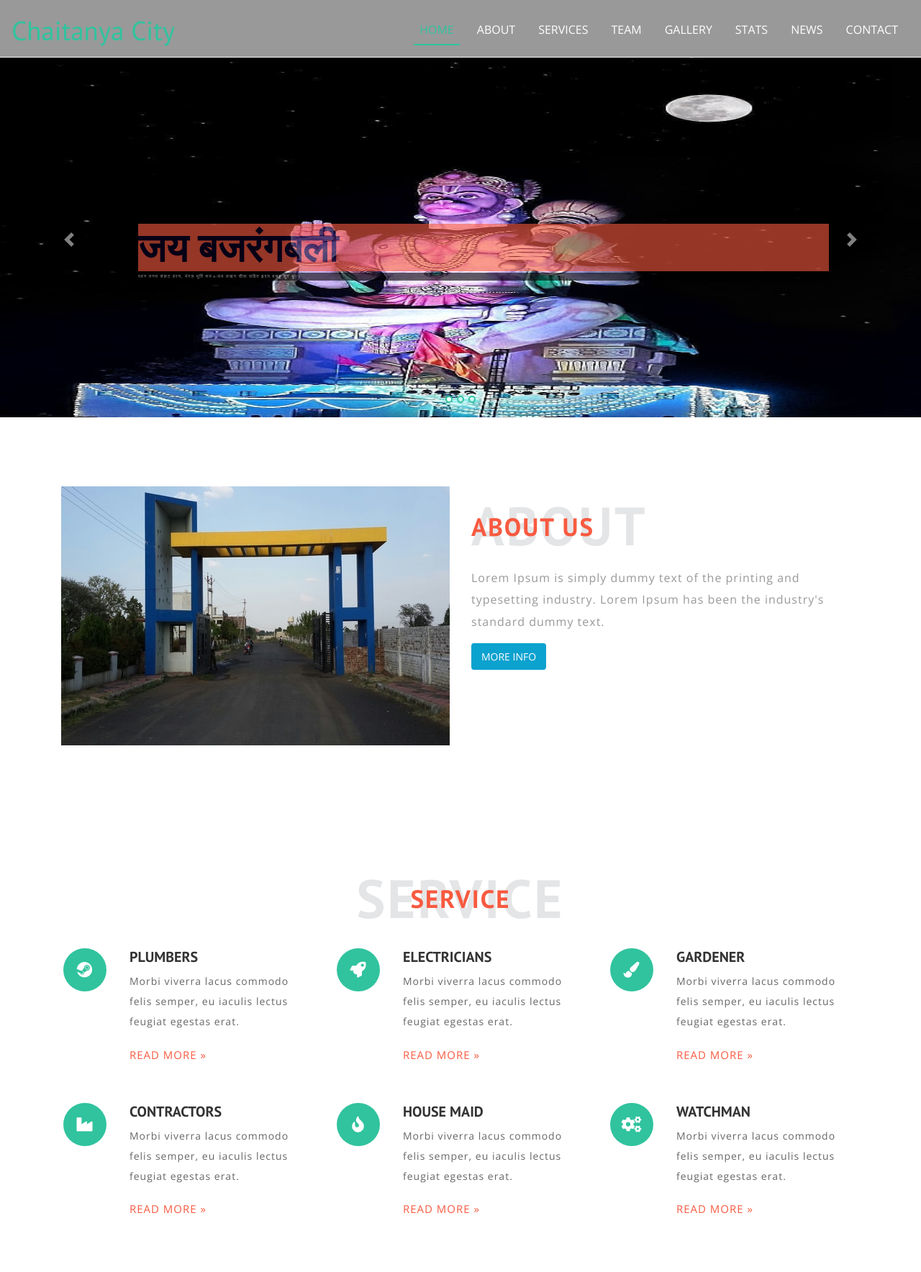
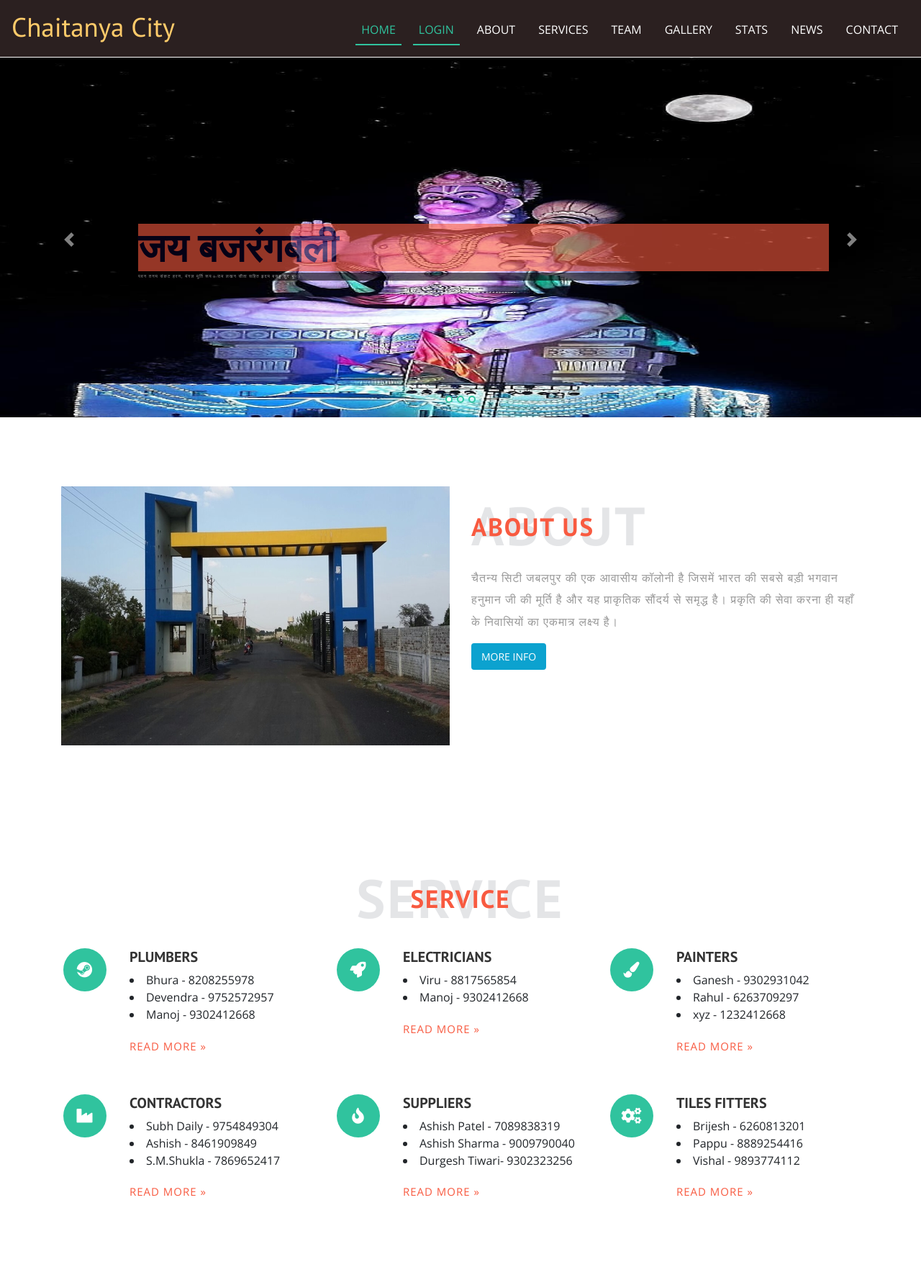
Before and after one commit to ashishkumarti/Chatenya-City, a PHP site: page / in a window 1280 px wide. Shown: the top 1768 px of the page at 72% size. Run offline with PHP 8.4, Linux system fonts and the light colour scheme.

Commit message:
Add files via upload

```diff
--- a/css/style.css
+++ b/css/style.css
@@ -119,11 +119,13 @@ header {
     top: 0;
     z-index: 9;
     width: 100%;
-    background: rgba(0, 0, 0, 0.4);
+    background: rgb(43, 32, 32);
 }
 .navbar-light .navbar-brand {
-    color:#30c39e;
+    color: rgb(255, 203, 106);
     font-size: 37px;
+    position: relative;
+    top:-5px;
 }
 .navbar-light .navbar-brand:focus, .navbar-light .navbar-brand:hover {
     color: #30c39e;
@@ -964,7 +966,9 @@ li.nav-item {
 }
 @media(max-width:991px){
 .navbar-light .navbar-toggler {
-    background: #fff;
+    background: rgb(255, 203, 106);
+    padding: 2px;
+
 }
 ul.navbar-nav.ml-auto {
     background: rgba(0, 0, 0, 0.5215686274509804);
@@ -1327,8 +1331,9 @@ p.para-w3-agileits {
     font-size: 13px;
 }
 .navbar-toggler-icon {
-    width: 1em;
+    width:1em;
     height: 1em;
+
 }
 .carousel-caption h5 {
     font-size: 20px;
--- a/index.html
+++ b/index.html
@@ -44,9 +44,13 @@
   </button>
   <div class="collapse navbar-collapse" id="navbarNav">
     <ul class="navbar-nav ml-auto">
+
       <li class="nav-item active">
         <a class="nav-link scroll" href="index.html">HOME <span class="sr-only">(current)</span></a>
-      </li>
+	  </li>
+	  <li class="nav-item active">
+		<a class="nav-link scroll" href="login.html">LOGIN <span class="sr-only">(current)</span></a>
+	</li>
       <li class="nav-item">
         <a class="nav-link scroll" href="#about">ABOUT</a>
       </li>
@@ -129,8 +133,7 @@
 							<h3>ABOUT US</h3>
 							<h4>ABOUT</h4>
 						</div>
-					   <p>Lorem Ipsum is simply dummy text of the printing and typesetting industry. Lorem Ipsum has been the industry's
-                        standard dummy text.</p>
+					   <p>चैतन्य सिटी जबलपुर की एक आवासीय कॉलोनी है जिसमें भारत की सबसे बड़ी भगवान हनुमान जी की मूर्ति है और यह प्राकृतिक सौंदर्य से समृद्ध है। प्रकृति की सेवा करना ही यहाँ के निवासियों का एकमात्र लक्ष्य है।  <p>
 						<!-- Button trigger modal -->
 							<button type="button" class="btn btn-primary more-button" data-toggle="modal" data-target="#exampleModal33">
 							  MORE INFO
@@ -141,15 +144,15 @@
 							  <div class="modal-dialog" role="document">
 								<div class="modal-content">
 								  <div class="modal-header">
-									<h5 class="modal-title" id="exampleModalLabel">Modal title</h5>
+									<h5 class="modal-title" id="exampleModalLabel">More Information</h5>
 									<button type="button" class="close" data-dismiss="modal" aria-label="Close">
 									  <span aria-hidden="true">&times;</span>
 									</button>
 								  </div>
 								  <div class="modal-body">
 									<img src="images/ab.jpg" alt="image" />
-									<p>Lorem Ipsum is simply dummy text of the printing and typesetting industry. Lorem Ipsum has been the industry's
-										standard dummy text.</p>
+									<p>
+										Chaitanya City is a residential colony in Jabalpur which has the largest statue of Lord Hanuman in India and is rich in natural beauty. Serving nature is the sole goal of its residents..</p>
 								  </div>
 
 								</div>
@@ -179,10 +182,36 @@
 							</div>
 							<div class="col-9 wthree_banner_bottom_grid_right">
 								<h4 class="sub_service_agileits text-uppercase mb-2">Plumbers</h4>
-								<p class="mb-2">Morbi viverra lacus commodo felis semper, eu iaculis lectus feugiat egestas erat.</p>
+								<div class="mb-2">
+									<li>Bhura    - 8208255978</li>
+									<li>Devendra - 9752572957</li>
+									<li>Manoj    - 9302412668</li>
+
+								</div>
 								<div class="agileits-button two service">
-									<a class="btn btn-primary btn-lg  text-uppercase" href="#" data-toggle="modal" data-target="#exampleModal33" role="button">Read More »</a>
+									<a class="btn btn-primary btn-lg  text-uppercase" href="#" data-toggle="modal" data-target="#exampleModal1" role="button">Read More »</a>
+									<!-- Modal -->
+							<div class="modal fade" id="exampleModal1" tabindex="-1" role="dialog" aria-labelledby="exampleModalLabel" aria-hidden="true">
+								<div class="modal-dialog" role="document">
+								  <div class="modal-content">
+									<div class="modal-header">
+									  <h5 class="modal-title" id="exampleModalLabel">More Information</h5>
+									  <button type="button" class="close" data-dismiss="modal" aria-label="Close">
+										<span aria-hidden="true">&times;</span>
+									  </button>
+									</div>
+									<div class="modal-body">
 
+									  <p>
+										  Please get the quotations clearly before conferming the deal. We are not liable for any loss.
+									 </p>
+									 <br/>
+									 <p>Contact Us to get registered as a service provider at Chaitanya City.(chaitanyacity9@gmail.com)</p>
+									</div>
+
+								  </div>
+								</div>
+							  </div>
 								</div>
 							</div>
 						</div>
@@ -198,9 +227,14 @@
 							</div>
 							<div class="col-9 wthree_banner_bottom_grid_right">
 								<h4 class="sub_service_agileits text-uppercase mb-2">Electricians</h4>
-								<p class="mb-2">Morbi viverra lacus commodo felis semper, eu iaculis lectus feugiat egestas erat.</p>
+								<div class="mb-2">
+									<li>Viru     - 8817565854</li>
+
+									<li>Manoj    - 9302412668</li>
+
+								</div>
 								<div class="agileits-button two service">
-									<a class="btn btn-primary btn-lg  text-uppercase" href="#" data-toggle="modal" data-target="#exampleModal33" role="button">Read More »</a>
+									<a class="btn btn-primary btn-lg  text-uppercase" href="#" data-toggle="modal" data-target="#exampleModal1" role="button">Read More »</a>
 
 								</div>
 							</div>
@@ -216,10 +250,14 @@
 								</div>
 							</div>
 							<div class="col-9 wthree_banner_bottom_grid_right">
-								<h4 class="sub_service_agileits text-uppercase mb-2">Gardener</h4>
-								<p class="mb-2">Morbi viverra lacus commodo felis semper, eu iaculis lectus feugiat egestas erat.</p>
-								<div class="agileits-button two service">
-									<a class="btn btn-primary btn-lg  text-uppercase" href="#" data-toggle="modal" data-target="#exampleModal33" role="button">Read More »</a>
+								<h4 class="sub_service_agileits text-uppercase mb-2">Painters</h4>
+								<div class="mb-2">
+									<li>Ganesh    - 9302931042</li>
+									<li>Rahul    - 6263709297</li>
+									<li>xyz    - 1232412668</li>
+
+								</div>								<div class="agileits-button two service">
+									<a class="btn btn-primary btn-lg  text-uppercase" href="#" data-toggle="modal" data-target="#exampleModal1" role="button">Read More »</a>
 
 								</div>
 							</div>
@@ -236,9 +274,13 @@
 							</div>
 							<div class="col-9 wthree_banner_bottom_grid_right">
 								<h4 class="sub_service_agileits text-uppercase mb-2">Contractors</h4>
-								<p class="mb-2">Morbi viverra lacus commodo felis semper, eu iaculis lectus feugiat egestas erat.</p>
-								<div class="agileits-button two service">
-									<a class="btn btn-primary btn-lg  text-uppercase" href="#" data-toggle="modal" data-target="#exampleModal33" role="button">Read More »</a>
+								<div class="mb-2">
+									<li>Subh Daily - 9754849304</li>
+									<li>Ashish     - 8461909849</li>
+									<li>S.M.Shukla - 7869652417</li>
+
+								</div>								<div class="agileits-button two service">
+									<a class="btn btn-primary btn-lg  text-uppercase" href="#" data-toggle="modal" data-target="#exampleModal1" role="button">Read More »</a>
 
 								</div>
 							</div>
@@ -254,10 +296,14 @@
 								</div>
 							</div>
 							<div class="col-9 wthree_banner_bottom_grid_right">
-								<h4 class="sub_service_agileits text-uppercase mb-2">House Maid</h4>
-								<p class="mb-2">Morbi viverra lacus commodo felis semper, eu iaculis lectus feugiat egestas erat.</p>
-								<div class="agileits-button two service">
-									<a class="btn btn-primary btn-lg  text-uppercase" href="#" data-toggle="modal" data-target="#exampleModal33" role="button">Read More »</a>
+								<h4 class="sub_service_agileits text-uppercase mb-2">Suppliers</h4>
+								<div class="mb-2">
+									<li>Ashish Patel  - 7089838319</li>
+									<li>Ashish Sharma - 9009790040</li>
+									<li>Durgesh Tiwari- 9302323256</li>
+
+								</div>									<div class="agileits-button two service">
+									<a class="btn btn-primary btn-lg  text-uppercase" href="#" data-toggle="modal" data-target="#exampleModal1" role="button">Read More »</a>
 
 								</div>
 							</div>
@@ -273,10 +319,14 @@
 								</div>
 							</div>
 							<div class="col-9 wthree_banner_bottom_grid_right">
-								<h4 class="sub_service_agileits text-uppercase mb-2">Watchman</h4>
-								<p class="mb-2">Morbi viverra lacus commodo felis semper, eu iaculis lectus feugiat egestas erat.</p>
-								<div class="agileits-button two service">
-									<a class="btn btn-primary btn-lg text-uppercase" href="#" data-toggle="modal" data-target="#exampleModal33" role="button">Read More »</a>
+								<h4 class="sub_service_agileits text-uppercase mb-2">Tiles Fitters</h4>
+								<div class="mb-2">
+									<li>Brijesh    - 6260813201</li>
+									<li>Pappu     - 8889254416</li>
+									<li>Vishal    - 9893774112</li>
+
+								</div>									<div class="agileits-button two service">
+									<a class="btn btn-primary btn-lg text-uppercase" href="#" data-toggle="modal" data-target="#exampleModal1" role="button">Read More »</a>
 
 								</div>
 							</div>
@@ -289,8 +339,8 @@
 <!-- //services -->
 <!-- video section -->
     <div class="video-w3l" data-vide-bg="video/1">
-        <h2>We love to live in peace and harmoney!</h2>
-		<p>Contrary to popular belief, Lorem Ipsum is not simply random text</p>
+        <h2>Become a part of Hanuman Mandir Charitable Trust!</h2>
+		<p>Donate for our Hanuman Tempel and get your share of punya!</p>
 			<!-- Button trigger modal -->
 					<button type="button" class="btn btn-primary more-button3" data-toggle="modal" data-target="#exampleModal32">
 					  MORE INFO
@@ -301,15 +351,26 @@
 					  <div class="modal-dialog" role="document">
 						<div class="modal-content">
 						  <div class="modal-header">
-							<h5 class="modal-title">Modal title</h5>
+							<h5 class="modal-title">दान</h5>
 							<button type="button" class="close" data-dismiss="modal" aria-label="Close">
 							  <span aria-hidden="true">&times;</span>
 							</button>
 						  </div>
 						  <div class="modal-body">
-							<img src="images/contact.jpg" alt="image" />
-							<p class="model-body-text-p">Lorem Ipsum is simply dummy text of the printing and typesetting industry. Lorem Ipsum has been the industry's
-								standard dummy text.</p>
+							<img src="images/daan.jpg" alt="image" />
+							<p class="model-body-text-p">यज्ञदानतपःकर्म न त्याज्यं कार्यमेव तत्।
+
+								यज्ञो दानं तपश्चैव पावनानि मनीषिणाम्।(श्रीमद्भगवद्‌गीता -- अध्याय 18, श्लोक 5)।
+								<br/>
+								यज्ञ, दान और तपरूप कर्मोंका त्याग नहीं करना चाहिये, प्रत्युत उनको तो करना ही चाहिये क्योंकि यज्ञ, दान और तप -- ये तीनों ही कर्म मनीषियोंको पवित्र करनेवाले हैं।
+							<hr/>
+							<hr/>
+							<li>Shri Ashok Rohani - Rs 1,00,000</li>
+							<li>Chaitanya City Samiti - 10,000 Trees</li>
+
+
+							</p>
+
 						  </div>
 
 						</div>
@@ -328,7 +389,7 @@
 				<div class="row">
 
 					<div class="col-md-3 team_grid text-center">
-						<img src="images/t4.jpg" alt=" " class="img-fluid" />
+						<img src="images/t1.jpg" alt=" " class="img-fluid" />
 						<h3>Mr Ashok Rohani</h3>
 						<p class="team_gridp">Care Taker</p>
 						<p>Vidhayak of Jabalput Cantonment</p>
@@ -342,10 +403,10 @@
 					</div>
 
 					<div class="col-md-3 team_grid text-center">
-						<img src="images/t1.jpg" alt=" " class="img-fluid" />
+						<img src="images/t4.jpg" alt=" " class="img-fluid" />
 						<h3>Mr. Sohan Ji</h3>
 						<p class="team_gridp">President</p>
-						<p>Lorem Ipsum is simply dummy text of the printing and typesetting industry.</p>
+						<p>RSS head of Katni Sambhag</p>
 						<ul class="footer_list_icons team_icons">
 							<li><a href="#"><i class="fab fa-facebook-f"></i></a></li>
 							<li><a href="#"><i class="fab fa-twitter"></i></a></li>
@@ -354,6 +415,7 @@
 
 						</ul>
 					</div>
+					<!--
 					<div class="col-md-3 team_grid text-center">
 						<img src="images/t2.jpg" alt=" " class="img-fluid" />
 						<h3>Vice President</h3>
@@ -392,7 +454,7 @@
 							<li><a href="#"><i class="fab fa-linkedin-in"></i></a></li>
 
 						</ul>
-					</div>
+					</div>-->
 				 </div>
 				</div>
 			</div>
@@ -551,8 +613,7 @@
 							<h3>OUR STATS</h3>
 							<h4>STATS</h4>
 						</div>
-					   <p>Lorem Ipsum is simply dummy text of the printing and typesetting industry. Lorem Ipsum has been the industry's
-                        standard dummy text.</p>
+					   <p>These are the latest stats of our society which you may concern.</p>
 						<!-- Button trigger modal -->
 							<button type="button" class="btn btn-primary more-button1" data-toggle="modal" data-target="#exampleModal2">
 							  MORE INFO
@@ -563,15 +624,14 @@
 							  <div class="modal-dialog" role="document">
 								<div class="modal-content">
 								  <div class="modal-header">
-									<h5 class="modal-title" id="exampleModalLabel2">Modal title</h5>
+									<h5 class="modal-title" id="exampleModalLabel2">Our Documents</h5>
 									<button type="button" class="close" data-dismiss="modal" aria-label="Close">
 									  <span aria-hidden="true">&times;</span>
 									</button>
 								  </div>
 								  <div class="modal-body">
 									<img src="images/contact.jpg" alt="image" />
-									<p>Lorem Ipsum is simply dummy text of the printing and typesetting industry. Lorem Ipsum has been the industry's
-										standard dummy text.</p>
+									<p>Our society is rera approved, TNCP approved and registered as "Chaitanya City Rehwasi". Documents are linked here <a href="#">link</a> </p>
 								  </div>
 
 								</div>
@@ -708,6 +768,7 @@
 				<h4>CONTACT US</h4>
 			</div>
 			<div class="row">
+				<!--
 				<div class="col-lg-4 col-sm-6">
 				<div class="contact-left">
 					<h3>About Us</h3>
@@ -729,7 +790,7 @@
 							<li><a href="#"><i class="fab fa-linkedin-in"></i></a></li>
 					</ul>
 				</div>
-				</div>
+				</div>-->
 				<div class="col-lg-8 col-sm-6">
 				<div class="contact-middle">
 					<h3>Write to Us</h3>
@@ -755,12 +816,13 @@
 	</div>
 	</div>
 	<!--
-
+map
 	-->
+	<hr/>
 	<div class="map-w3ls">
 		<iframe src="https://www.google.com/maps/embed?pb=!1m18!1m12!1m3!1d3669.2818683169526!2d79.98199761444407!3d23.123370218356996!2m3!1f0!2f0!3f0!3m2!1i1024!2i768!4f13.1!3m3!1m2!1s0x3981ac42db1b659d%3A0xd41465b350f3388f!2sHanuman%20Temple%2C%20Chaitnya%20City%2C%20Tilhari%2C%20Jabalpur!5e0!3m2!1sen!2sin!4v1599604980202!5m2!1sen!2sin" ></iframe>
 	</div>
-
+	<hr/>
 	<div class="w3layouts_newsletter_right">
 		<div class="container">
 		<div class="row">
@@ -783,6 +845,7 @@
 		</div>
 		</div>
 	</div>
+
 <!-- //contact -->
 
 <!--footer -->
@@ -795,7 +858,7 @@
 					<h3>About Us</h3>
 				</div>
 				<div class="footer-text">
-					<p>Curabitur non nulla sit amet nislinit tempus convallis quis ac lectus.Nulla porttitor accumsana tincidunt.</p>
+					<p>We are a family which is dedicated towards the wellfare of the society.</p>
 					<ul class="social_section_1info">
 							<li><a href="#"><i class="fab fa-facebook-f"></i></a></li>
 							<li><a href="#"><i class="fab fa-twitter"></i></a></li>
@@ -811,7 +874,7 @@
 				<div class="contact-info">
 					<p><i class="fas fa-map-marker"></i>111 Phase 2 Part 2 Chaitanya City 482020.</p>
 					<p><i class="fas fa-phone"></i>Phone : 652346456</p>
-					<p><i class="far fa-envelope"></i>Email : <a href="mailto:info@example.com">chatenyacity9@gmail.com</a></p>
+					<p><i class="far fa-envelope"></i>Email : <a href="ashish23by6@gmail.com">chatenyacity9@gmail.com</a></p>
 				</div>
 			</div>
 			<div class="col-md-2 footer-grid_section_1its_w3">
```
Also changed, not shown: images/daan.jpg (added), images/t1.jpg.
